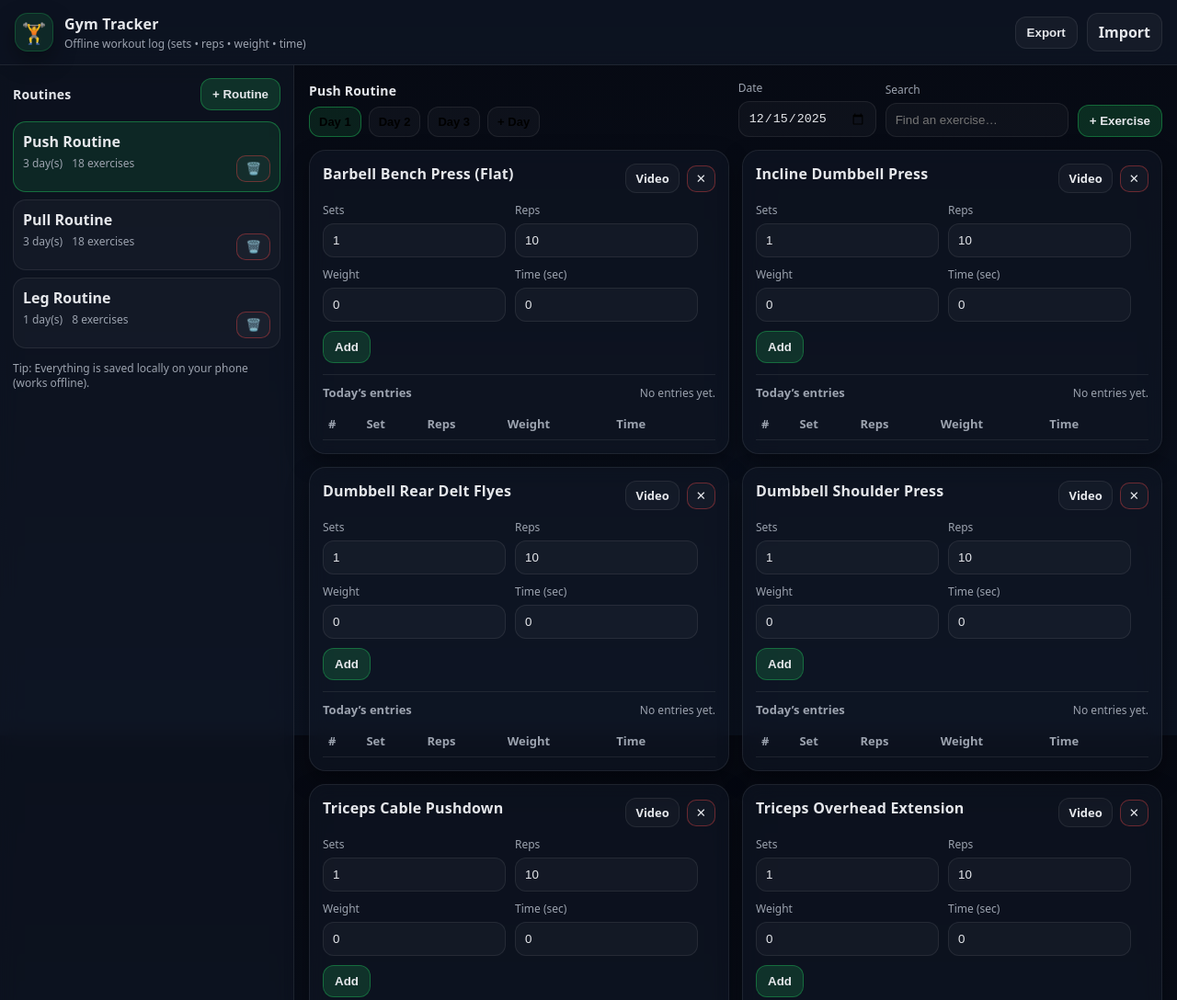
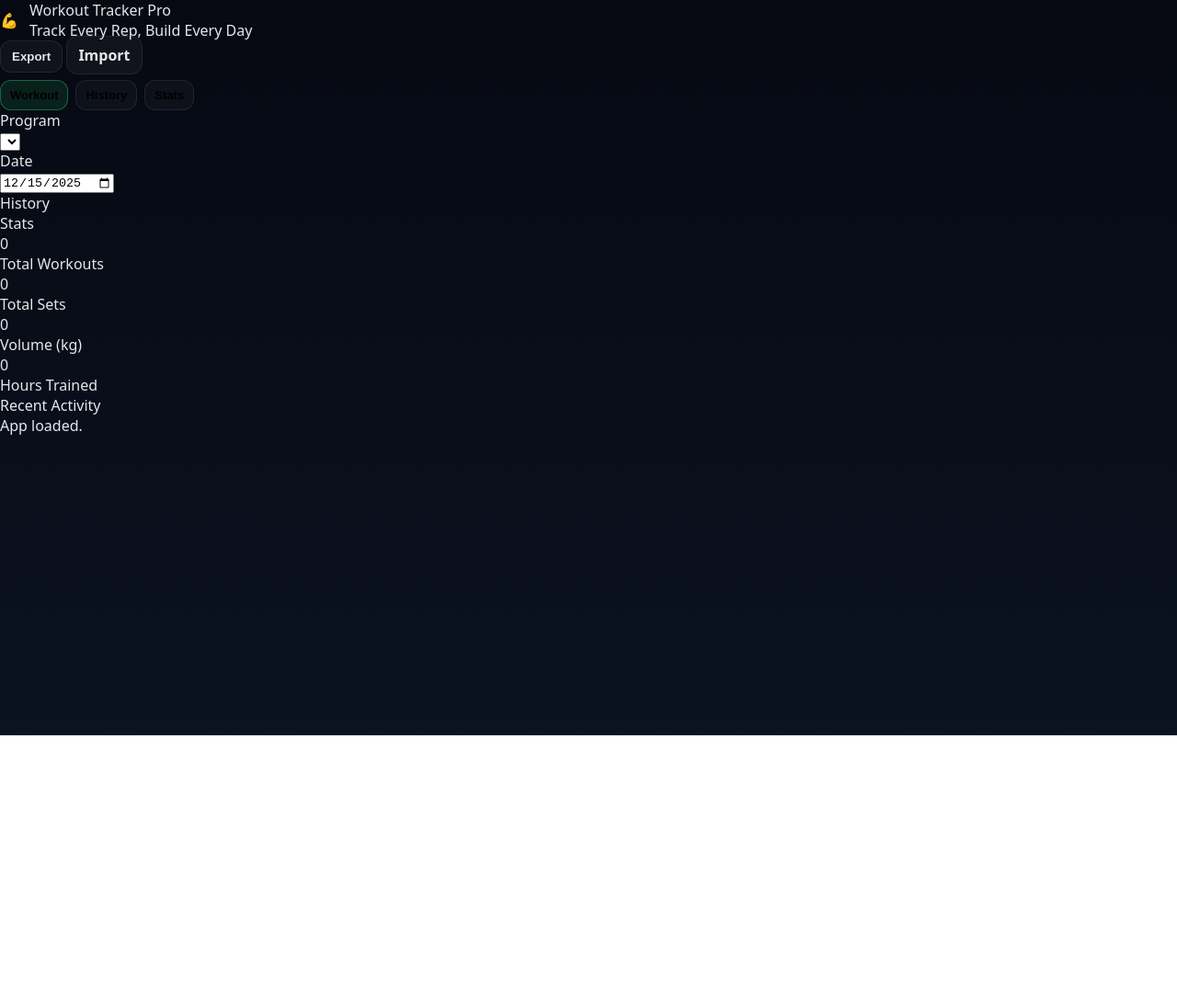
Before and after one commit to HrithikKR/Gym-tracker-PWA, a plain HTML site: page index.html in a window 1280 px wide. Shown: the top 1088 px of the page at 92% size. After the commit the page ends 800 px from the top, so only its background shows below. Drawn offline with Linux system fonts and the light colour scheme.

Commit message:
Revamp header and main layout for Workout Tracker Pro
Updated the theme color and title, modified header and main sections for improved branding and layout.

```diff
--- a/index.html
+++ b/index.html
@@ -3,133 +3,141 @@
 <head>
   <meta charset="utf-8"/>
   <meta name="viewport" content="width=device-width, initial-scale=1"/>
-  <meta name="theme-color" content="#111827"/>
-  <link rel="manifest" href="manifest.webmanifest"/>
+  <meta name="theme-color" content="#0f172a"/>
+  <link rel="manifest" href="manifest.webmanifest">
   <link rel="icon" href="icon.svg" type="image/svg+xml"/>
   <link rel="apple-touch-icon" href="icon.svg"/>
-  <title>Gym Tracker</title>
-  <link rel="stylesheet" href="styles.css"/>
+  <title>Workout Tracker Pro</title>
+  <link rel="stylesheet" href="styles.css">
 </head>
+
 <body>
-  <header class="topbar">
+  <header class="appHeader">
     <div class="brand">
-      <div class="logo" aria-hidden="true">🏋️</div>
-      <div>
-        <div class="title">Gym Tracker</div>
-        <div class="subtitle">Offline workout log (sets • reps • weight • time)</div>
+      <div class="brandIcon" aria-hidden="true">💪</div>
+      <div class="brandText">
+        <div class="brandTitle">Workout Tracker Pro</div>
+        <div class="brandSub">Track Every Rep, Build Every Day</div>
       </div>
     </div>
 
-    <div class="top-actions">
-      <button class="btn" id="btnInstall" hidden>Install</button>
+    <div class="headerActions">
+      <button class="btn ghost" id="btnInstall" hidden>Install</button>
       <button class="btn" id="btnExport">Export</button>
-      <label class="btn filebtn">
-        Import<input type="file" id="fileImport" accept="application/json"/>
+      <label class="btn ghost fileBtn">
+        Import
+        <input type="file" id="fileImport" accept="application/json" hidden>
       </label>
     </div>
   </header>
 
-  <main class="layout">
-    <aside class="sidebar">
-      <div class="sidebar-head">
-        <div class="section-title">Routines</div>
-        <button class="btn primary" id="btnAddRoutine">+ Routine</button>
+  <nav class="tabs">
+    <button class="tab active" data-tab="workout">Workout</button>
+    <button class="tab" data-tab="history">History</button>
+    <button class="tab" data-tab="stats">Stats</button>
+  </nav>
+
+  <main class="container">
+    <!-- WORKOUT -->
+    <section class="panel active" id="panel-workout">
+
+      <div class="timerCard" id="timerCard" hidden>
+        <div class="timerValue" id="timerValue">00:00:00</div>
+        <div class="timerLabel">Workout Duration</div>
       </div>
 
-      <div class="routines" id="routineList"></div>
-
-      <div class="sidebar-footer">
-        <div class="hint">
-          Tip: Everything is saved locally on your phone (works offline).
-        </div>
-      </div>
-    </aside>
-
-    <section class="content">
-      <div class="content-head">
-        <div>
-          <div class="section-title" id="currentRoutineTitle">—</div>
-          <div class="tabs" id="dayTabs"></div>
+      <div class="programBar">
+        <div class="programLeft">
+          <div class="label">Program</div>
+          <select id="routineSelect" class="select"></select>
         </div>
 
-        <div class="content-controls">
-          <div class="field">
-            <label for="workoutDate">Date</label>
-            <input type="date" id="workoutDate"/>
-          </div>
-          <div class="field">
-            <label for="searchBox">Search</label>
-            <input type="search" id="searchBox" placeholder="Find an exercise…"/>
-          </div>
-          <button class="btn primary" id="btnAddExercise">+ Exercise</button>
+        <div class="programRight">
+          <div class="label">Date</div>
+          <input type="date" id="workoutDate" class="input">
         </div>
       </div>
 
-      <div class="cards" id="exerciseCards"></div>
+      <div id="dayList"></div>
 
-      <footer class="footer">
-        <div id="statusText" class="status">Ready.</div>
-      </footer>
+      <div id="activeWorkout" hidden>
+        <div class="activeHeader">
+          <div>
+            <div class="activeTitle" id="activeTitle">Day</div>
+            <div class="activeMeta" id="activeMeta">—</div>
+          </div>
+          <button class="btn danger" id="btnFinishWorkout">Finish Workout</button>
+        </div>
+
+        <div class="searchRow">
+          <input id="searchBox" class="input" type="search" placeholder="Find an exercise...">
+          <button class="btn" id="btnAddExercise">+ Add Exercise</button>
+        </div>
+
+        <div id="exerciseList"></div>
+      </div>
+    </section>
+
+    <!-- HISTORY -->
+    <section class="panel" id="panel-history">
+      <!-- List view -->
+      <div id="historyView">
+        <div class="sectionTitle">History</div>
+        <div id="historyList"></div>
+      </div>
+
+      <!-- Detail view -->
+      <div id="historyDetail" hidden>
+        <div class="historyTop">
+          <button class="btn ghost" id="btnBackHistory">← Back</button>
+          <div class="historyHeading">
+            <div class="historyHeadingTitle" id="historyDetailTitle">Workout</div>
+            <div class="historyHeadingSub" id="historyDetailSub">—</div>
+          </div>
+        </div>
+
+        <div class="dayCard">
+          <div class="recentMain" id="historyDetailDayName">—</div>
+          <div class="recentSub" id="historyDetailSummary">—</div>
+        </div>
+
+        <div class="sectionTitle">Exercises</div>
+        <div id="historyDetailExercises"></div>
+      </div>
+    </section>
+
+    <!-- STATS -->
+    <section class="panel" id="panel-stats">
+      <div class="sectionTitle">Stats</div>
+      <div class="statsGrid">
+        <div class="statCard">
+          <div class="statValue" id="statWorkouts">0</div>
+          <div class="statLabel">Total Workouts</div>
+        </div>
+        <div class="statCard">
+          <div class="statValue" id="statSets">0</div>
+          <div class="statLabel">Total Sets</div>
+        </div>
+        <div class="statCard">
+          <div class="statValue" id="statVolume">0</div>
+          <div class="statLabel">Volume (kg)</div>
+        </div>
+        <div class="statCard">
+          <div class="statValue" id="statHours">0</div>
+          <div class="statLabel">Hours Trained</div>
+        </div>
+      </div>
+
+      <div class="recentCard">
+        <div class="recentTitle">Recent Activity</div>
+        <div id="recentActivity"></div>
+      </div>
     </section>
   </main>
 
-  <template id="exerciseCardTpl">
-    <article class="card">
-      <div class="card-head">
-        <div class="card-title"></div>
-        <div class="card-actions">
-          <a class="link videoLink" target="_blank" rel="noreferrer">Video</a>
-          <button class="iconbtn danger btnDeleteExercise" title="Remove exercise">✕</button>
-        </div>
-      </div>
-
-      <div class="row">
-        <div class="field small">
-          <label>Sets</label>
-          <input type="number" class="inpSets" min="1" value="1"/>
-        </div>
-        <div class="field small">
-          <label>Reps</label>
-          <input type="number" class="inpReps" min="0" value="10"/>
-        </div>
-        <div class="field small">
-          <label>Weight</label>
-          <input type="number" class="inpWeight" min="0" step="0.5" value="0"/>
-        </div>
-        <div class="field small">
-          <label>Time (sec)</label>
-          <input type="number" class="inpTime" min="0" value="0" placeholder="Optional"/>
-        </div>
-        <button class="btn primary btnAddSet">Add</button>
-      </div>
-
-      <div class="log">
-        <div class="log-head">
-          <div class="log-title">Today’s entries</div>
-          <div class="log-meta"></div>
-        </div>
-        <div class="log-table-wrap">
-          <table class="log-table">
-            <thead>
-              <tr><th>#</th><th>Set</th><th>Reps</th><th>Weight</th><th>Time</th><th></th></tr>
-            </thead>
-            <tbody class="logBody"></tbody>
-          </table>
-        </div>
-      </div>
-    </article>
-  </template>
-
-  <template id="logRowTpl">
-    <tr>
-      <td class="idx"></td>
-      <td class="setno"></td>
-      <td class="reps"></td>
-      <td class="weight"></td>
-      <td class="time"></td>
-      <td><button class="iconbtn danger btnDeleteRow" title="Delete entry">🗑️</button></td>
-    </tr>
-  </template>
+  <footer class="statusBar">
+    <div id="statusText">Ready.</div>
+  </footer>
 
   <script src="app.js"></script>
 </body>
```
